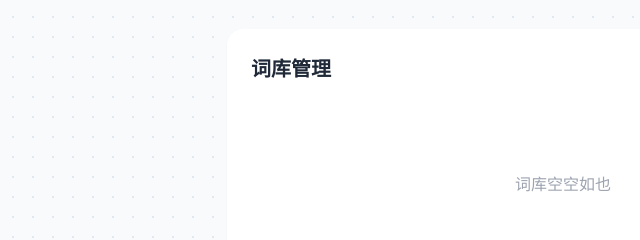
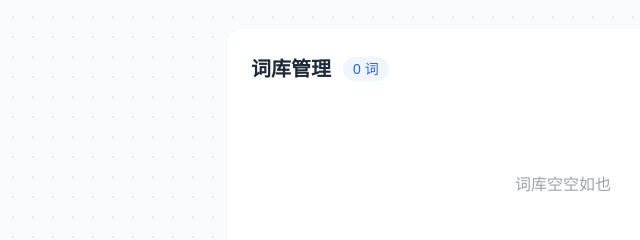
Before and after one commit to zqqa0614/word, a plain HTML site: page index.html in a window 1280 px wide. Both pictures are taken after a click on the button "词库管理". Shown: the part 193-433 px from the top of the page, 77-717 px from the left. Drawn offline with nearby package versions, Linux system fonts and the light colour scheme.

Commit message:
index.html

```diff
--- a/index.html
+++ b/index.html
@@ -69,7 +69,7 @@
                 <div id="word-chinese" class="text-2xl text-blue-600 font-medium hidden">点击下方按钮查看</div>
             </div>
             <div id="button-area" class="flex justify-center">
-                <button id="show-btn" class="btn px-16 py-4 bg-gray-800 text-white font-bold hover:bg-black shadow-xl">显示词义</button>
+                <button id="show-btn" class="btn px-16 py-4 bg-gray-800 text-white font-bold hover:bg-black shadow-xl">想不起来了？</button>
             </div>
             <div id="result-buttons" class="flex justify-center hidden">
                 <button id="next-btn" class="btn px-16 py-4 bg-blue-600 text-white font-bold hover:bg-blue-700 shadow-xl shadow-blue-200">记住了，下一个</button>
@@ -78,7 +78,10 @@
 
         <section id="list-section" class="card bg-white p-6 mb-8 max-w-2xl mx-auto shadow-sm hidden">
             <div class="flex flex-col sm:flex-row justify-between items-center mb-6 gap-4">
-                <h2 class="text-xl font-bold text-gray-800">词库管理</h2>
+                <h2 class="text-xl font-bold text-gray-800 flex items-center gap-3">
+                    词库管理
+                    <span id="word-total" class="text-sm font-normal bg-blue-50 text-blue-600 px-2.5 py-0.5 rounded-full">0 词</span>
+                </h2>
                 <div class="flex space-x-2">
                     <button id="export-btn" class="btn px-4 py-2 bg-indigo-50 text-indigo-600 text-xs font-bold hover:bg-indigo-100">导出 JSON</button>
                     <input type="file" id="import-input" class="hidden" accept=".json">
@@ -218,6 +221,7 @@
         }
 
         function renderList() {
+            document.getElementById('word-total').textContent = `${words.length} 词`;
             const listWrap = document.getElementById('word-list');
             const emptyHint = document.getElementById('no-words');
             listWrap.innerHTML = '';
```
